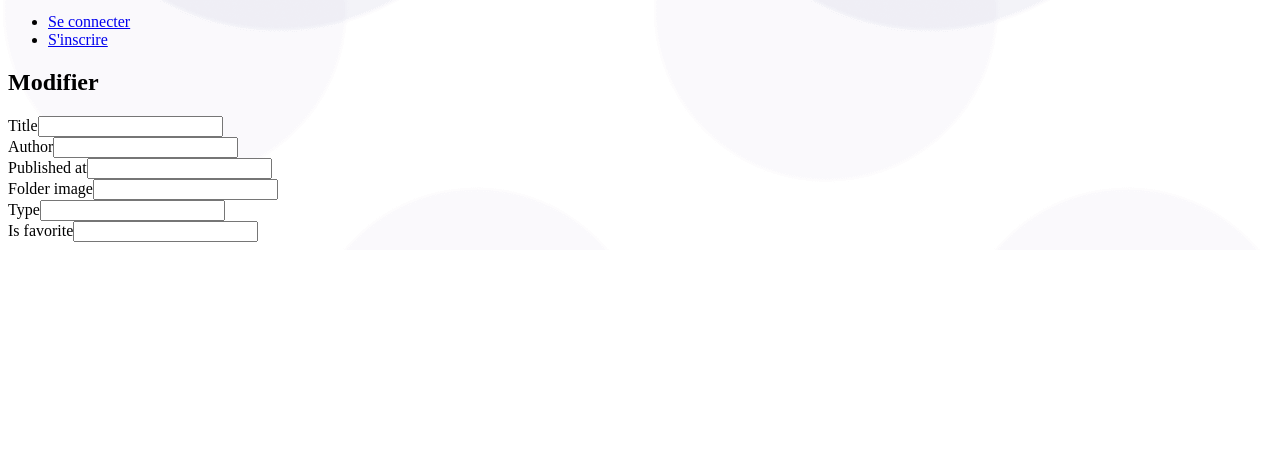
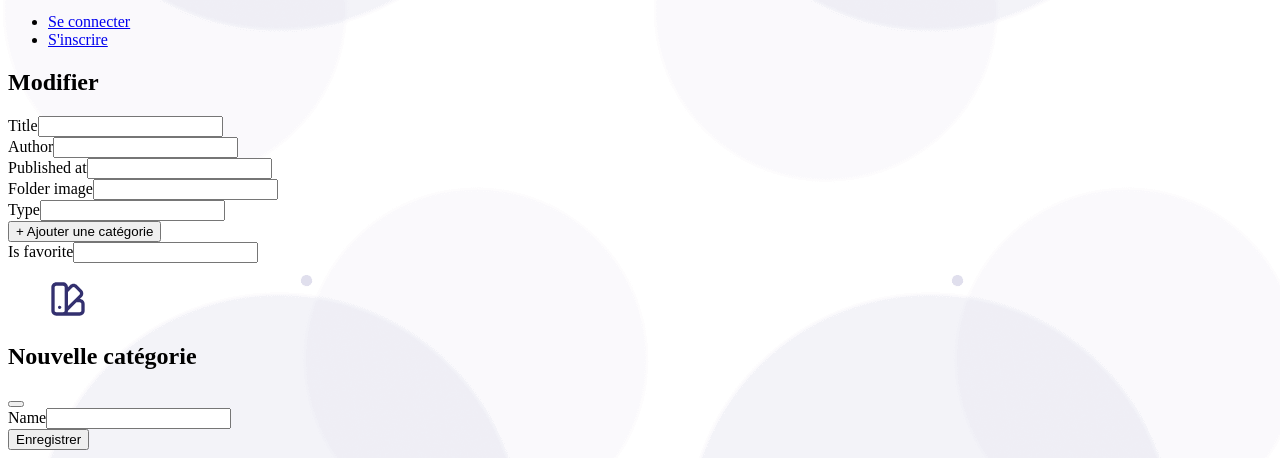
Before and after one commit to Sverine/la-reserve-de-la-chapelle, a Symfony app: template templates/book/edit.html.twig in a window 1280 px wide. Shown: the part 563-1021 px from the top of the page. Before the commit the page ends 805 px from the top, so only its background shows below. Run offline with Twig, Linux system fonts and the light colour scheme; the template is opened without the code that fills it, so the values that code supplies are empty; form fields are guessed from the names that the template uses; some libraries are stand-ins or nearby versions.

Commit message:
add "dynamic" type form into create book form

```diff
--- a/src/Entity/Book.php
+++ b/src/Entity/Book.php
@@ -71,7 +71,7 @@
     private $is_favorite;
 
     /**
-     * @ORM\ManyToMany(targetEntity=Type::class, inversedBy="books")
+     * @ORM\ManyToMany(targetEntity=Type::class, inversedBy="books", cascade={"persist"})
      */
     private $type;
 
--- a/src/Repository/TypeRepository.php
+++ b/src/Repository/TypeRepository.php
@@ -20,7 +20,7 @@
     }
 
     // /**
-    //  * @return Type[] Returns an array of Type objects
+    //  * @return TypeType[] Returns an array of TypeType objects
     //  */
     /*
     public function findByExampleField($value)
@@ -37,7 +37,7 @@
     */
 
     /*
-    public function findOneBySomeField($value): ?Type
+    public function findOneBySomeField($value): ?TypeType
     {
         return $this->createQueryBuilder('t')
             ->andWhere('t.exampleField = :val')
--- a/templates/book/edit.html.twig
+++ b/templates/book/edit.html.twig
@@ -25,12 +25,43 @@
                         <div class="col-12 col-md-5 ms-sm-2">{{ form_row(form.folderImage) }}</div>
                     </div>
                     <div class="row d-flex flex-column flex-sm-row justify-content-between">
-                        <div class="col-12 col-md-5  me-sm-2 book-type">{{ form_row(form.type) }}</div>
+                        <div class="col-12 col-md-5  me-sm-2 book-type">
+                            {{ form_row(form.type) }}
+                            <button class="btn border border-2 border-info mb-4">
+                                <a class="text-decoration-none text-info fw-light" data-bs-toggle="modal" data-bs-target="#exampleModal2">
+                                    + Ajouter une catégorie
+                                </a>
+                            </button>
+                        </div>
                         <div class="col-12 col-md-5 ms-sm-2  ps-2 form-switch is-favorite">{{ form_row(form.is_favorite) }}</div>
                     </div>
                     {{ form_end(form) }}
                 </div>
             </section>
+
+            <!-- Modal -->
+            <div class="modal fade" id="exampleModal2" tabindex="-1" aria-labelledby="exampleModalLabel2" aria-hidden="true">
+                <div class="modal-dialog modal-dialog-centered modal-lg">
+                    <div class="modal-content px-5">
+                        <div class="modal-header border-0 d-flex flex-column align-items-center mt-3">
+                            <div class="d-flex flex-column align-items-center">
+                                <figure>
+                                    <img src="{{ asset('build/images/icon-book_type.svg') }}" alt="Icon de catégorie de livre" width="40" height="40">
+                                </figure>
+                                <h2 class="modal-title" id="exampleModalLabel">Nouvelle catégorie</h2>
+                            </div>
+                            <button type="button" class="btn-close" data-bs-dismiss="modal" aria-label="Close"></button>
+                        </div>
+
+                          <div class="modal-body px-5">
+                            {{ form_start(formType) }}
+                            {{ form_row(formType.name) }}
+                            <button class="btn btn-primary connect-button" type="submit">Enregistrer</button>
+                            {{ form_end(formType) }}
+                        </div>
+                    </div>
+                </div>
+            </div>
 
 
            {#  {{ include('book/_form.html.twig', {'button_label': 'Update'}) }}
--- a/templates/book/index.html.twig
+++ b/templates/book/index.html.twig
@@ -34,7 +34,7 @@
                                     <td class="border-0">{{ book.title }}</td>
                                     <td class="border-0">{{ book.author }}</td>
                                     <td class="border-0">{{ book.publishedAt ? book.publishedAt|date('d/m/Y') : '' }}</td>
-                                    <td class="border-0">{% if book.isReserved == false %}Disponible{% endif %}</td>
+                                    <td class="border-0">{% if book.isReserved %}Réservé{% else %}Disponible{% endif %}</td>
                                     <td class="border-0 d-flex">
                                         {# APERCU #}
                                         <a href="{{ path('book_show', {'id': book.id}) }}" class="me-2">
```
Also changed, not shown: assets/styles/global.scss (+12 -0 lines), src/Controller/BookController.php (+35 -0 lines), src/Form/BookType.php (+10 -0 lines), src/Form/TypeType.php (added, +25 -0 lines), templates/book/new.html.twig (+33 -1 lines), assets/images/icon-book_type.svg (added), public/images/covers/resrrestest.png (added).
